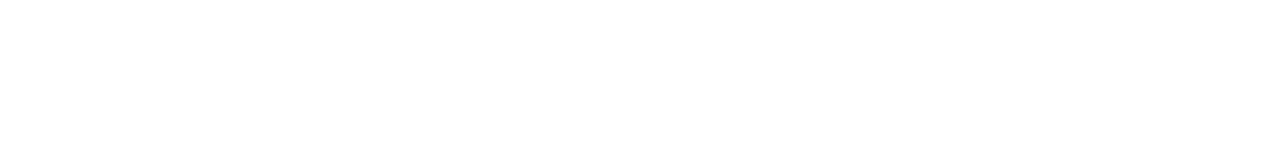
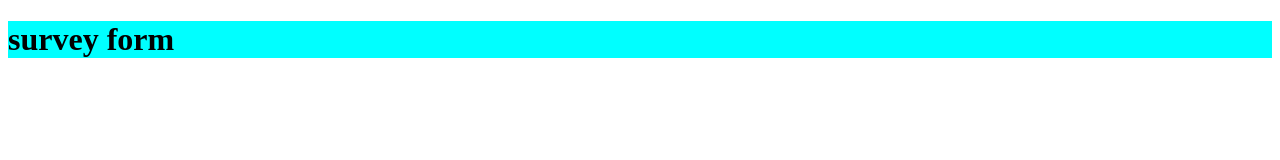
Before and after one commit to gurhanPro/server_form_page, a plain HTML site: page index.html in a window 1280 px wide. Drawn offline with Linux system fonts and the light colour scheme.

Commit message:
added survey header

```diff
--- a/index.html
+++ b/index.html
@@ -3,9 +3,12 @@
 <head>
     <meta charset="UTF-8">
     <meta name="viewport" content="width=device-width, initial-scale=1.0">
-    <title>Survey form</title>
+    <title>Survey formd</title>
 </head>
 <body>
+    <div style="background-color: aqua;">
+        <h1>survey form</h1>
+    </div>
 
 </body>
 </html>
```
